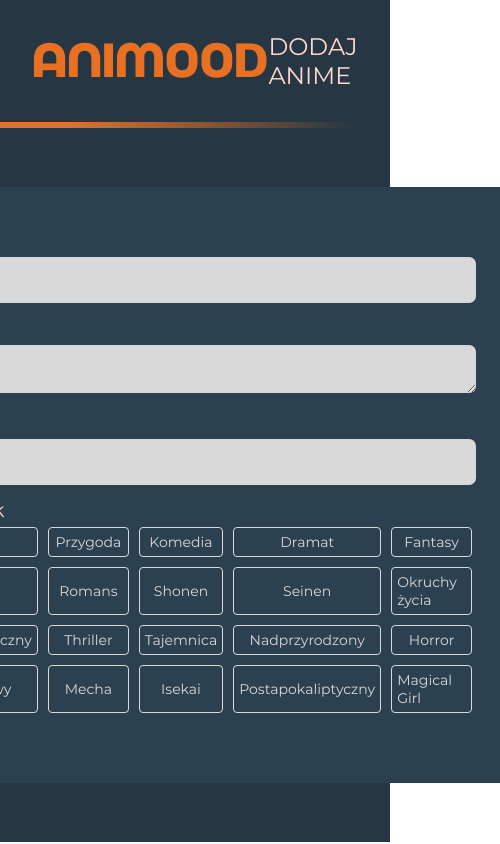
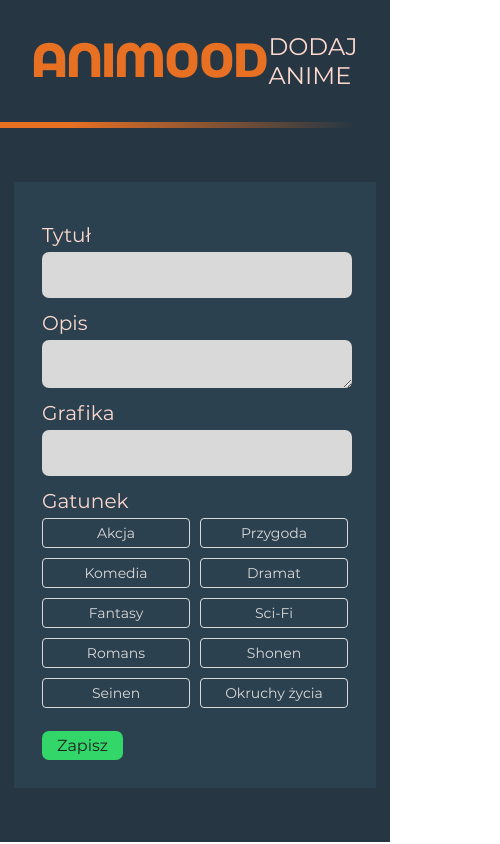
Before and after one commit to DevvMarko/animood_frontend, a React (Vite) app: page /add in a window 390 px wide. Shown: the whole page, 500 px wide, since content can reach past the window. Built offline with nearby package versions, Linux system fonts and the light colour scheme.

Commit message:
make responsive layout

```diff
--- a/src/pages/addAnimePage.module.css
+++ b/src/pages/addAnimePage.module.css
@@ -9,6 +9,8 @@
 }
 
 .sectionForm form{
+    display: flex;
+    flex-direction: column;
     background-color: #2C414F;
     width: 554px;
     padding: 28px;
@@ -108,3 +110,35 @@ form textarea{
     display: block;
     color: hsl(140, 67%, 52%);
 }
+
+@media (max-width: 630px){
+    .sectionForm form{
+        width: auto;
+        max-width: 80%;
+        height: auto;
+        max-height: 100%;
+
+        .genreContainer{
+            grid-template-columns: repeat(4, 1fr);
+        }
+    }
+}
+
+@media (max-width: 580px){
+    .sectionForm form{
+        .genreContainer{
+            grid-template-columns: repeat(3, 1fr);
+        }
+    }
+}
+
+@media (max-width: 468px){
+    .sectionForm form{
+        .genreContainer{
+            height: auto;
+            max-height: 200px;
+            overflow-y: auto;
+            grid-template-columns: repeat(2, 1fr);
+        }
+    }
+}
```
